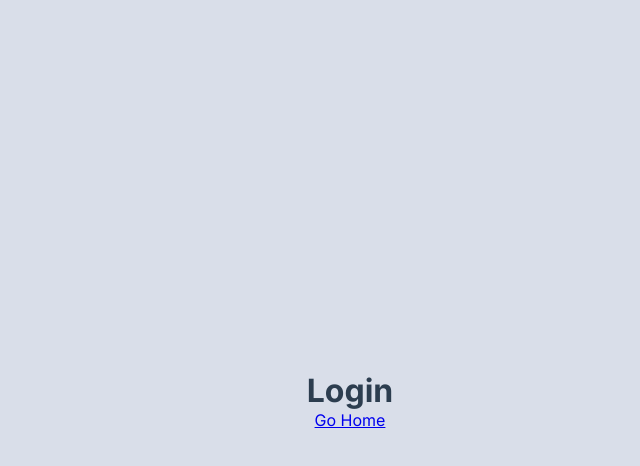
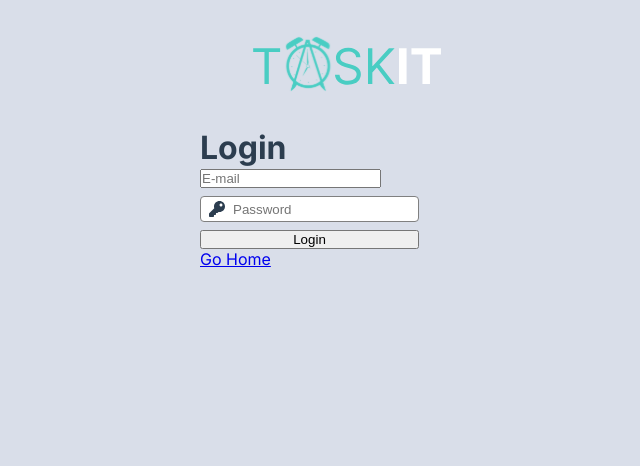
Before and after one commit to ICEI-PUC-Minas-PMV-ADS/pmv-ads-2023-2-e4-aplicdistrib-t5-pmv-ads-2023-2-e4-g2-taskit, a Next.js app in the folder src/web/: page /login in a window 1280 px wide. Shown: the top 466 px of the page, without its empty margins (290-930 px from the left). Built offline with nearby package versions, Linux system fonts and the light colour scheme.

Commit message:
chore: adicionado pacote de icones
Adicionado a parte de login, o pacote de icones e a parte inicial do CSS

Também foi adicionado a logo estilizada

```diff
--- a/src/web/package.json
+++ b/src/web/package.json
@@ -21,9 +21,11 @@
     "jsonwebtoken": "^9.0.2",
     "mongo": "^0.1.0",
     "next": "13.5.2",
+    "node": "^21.0.0",
     "postcss": "8.4.30",
     "react": "18.2.0",
     "react-dom": "18.2.0",
+    "react-icons": "^4.11.0",
     "sass": "^1.69.0",
     "styled-components": "^6.0.8",
     "swagger-ui-dist": "^5.7.2",
@@ -42,5 +44,8 @@
   },
   "prisma": {
     "schema": "src/shared/api/database/schema.prisma"
+  },
+  "volta": {
+    "node": "18.18.2"
   }
 }
--- /dev/null
+++ b/src/web/src/app/login/login.module.scss
@@ -0,0 +1,51 @@
+.container {
+flex: 1;
+justify-content: flex-start;
+align-items: flex-start;
+display: flex;
+flex-direction: column;
+> header { // usando o sass
+    display: flex;
+    flex-direction: column;
+    align-items: center;
+    justify-content: center;
+    padding: 32px 0;
+    > img {
+        width: 300px;
+    }
+    > h1 {
+        font-size: 24px;
+        margin-top: 16px;
+    }
+}
+
+> main {
+
+}
+}
+
+.label {
+  border: solid 1px grey;
+  padding: .25rem .5rem;
+  display: flex;
+  gap: .5rem;
+  align-items: center;
+  justify-content: center;
+  border-radius: .25rem;
+  background: white;
+  &:focus-within {
+    outline: solid 2px lightblue ;
+  }
+  input {
+    border: none;
+    &:focus {
+      outline: none;
+    }
+  }
+}
+
+.inputgroup {
+  display: flex;
+  flex-direction: column;
+  gap: .5rem;
+}
--- a/src/web/src/app/login/page.tsx
+++ b/src/web/src/app/login/page.tsx
@@ -1,14 +1,51 @@
 'use client'
 import Link from "next/link";
+
+import Image from "next/image";
 import { useTheme } from "@/shared/hooks/Theme";
+import style from "./login.module.scss";
+import {FaKey} from "react-icons/fa"
 
 export default function Login() {
   const { setTheme } = useTheme();
   setTheme('light');
+
+
+
   return (
-  <>
-    <h1>Login</h1>
-    <Link href='/'>Go Home</Link>
-  </>
+
+    <div className={style.container}>
+
+    <header>
+
+        <Image
+          src="/logo.svg"
+          width={120}
+          height={64}
+          alt="TaskIt" />
+
+    </header>
+
+      <main>
+        <h1>Login</h1>
+        <form>
+          <div className={style.inputgroup}>
+          <label htmlFor="email">
+            <input id="email" type="email" placeholder="E-mail" />
+          </label>
+          <label className={style.label} htmlFor="password">
+            <FaKey/>
+            <input id="password" type="password" placeholder="Password" />
+          </label>
+
+          <button type="submit">Login</button>
+          </div>
+
+        </form>
+
+      </main>
+
+      <Link href='/'>Go Home</Link>
+    </div>
   )
 }
```
Also changed, not shown: 2 other files (tests, documents, lock files or other folders).
